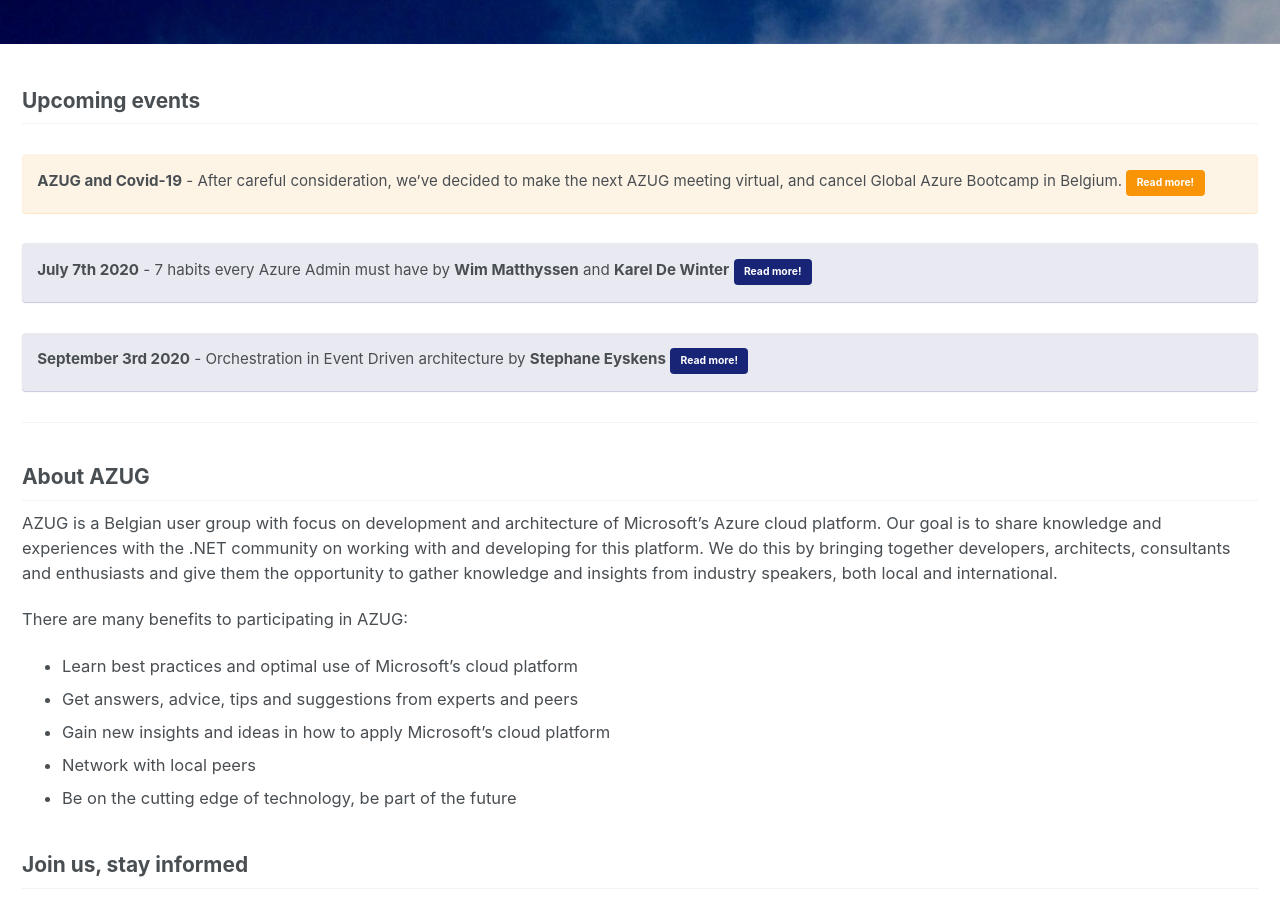
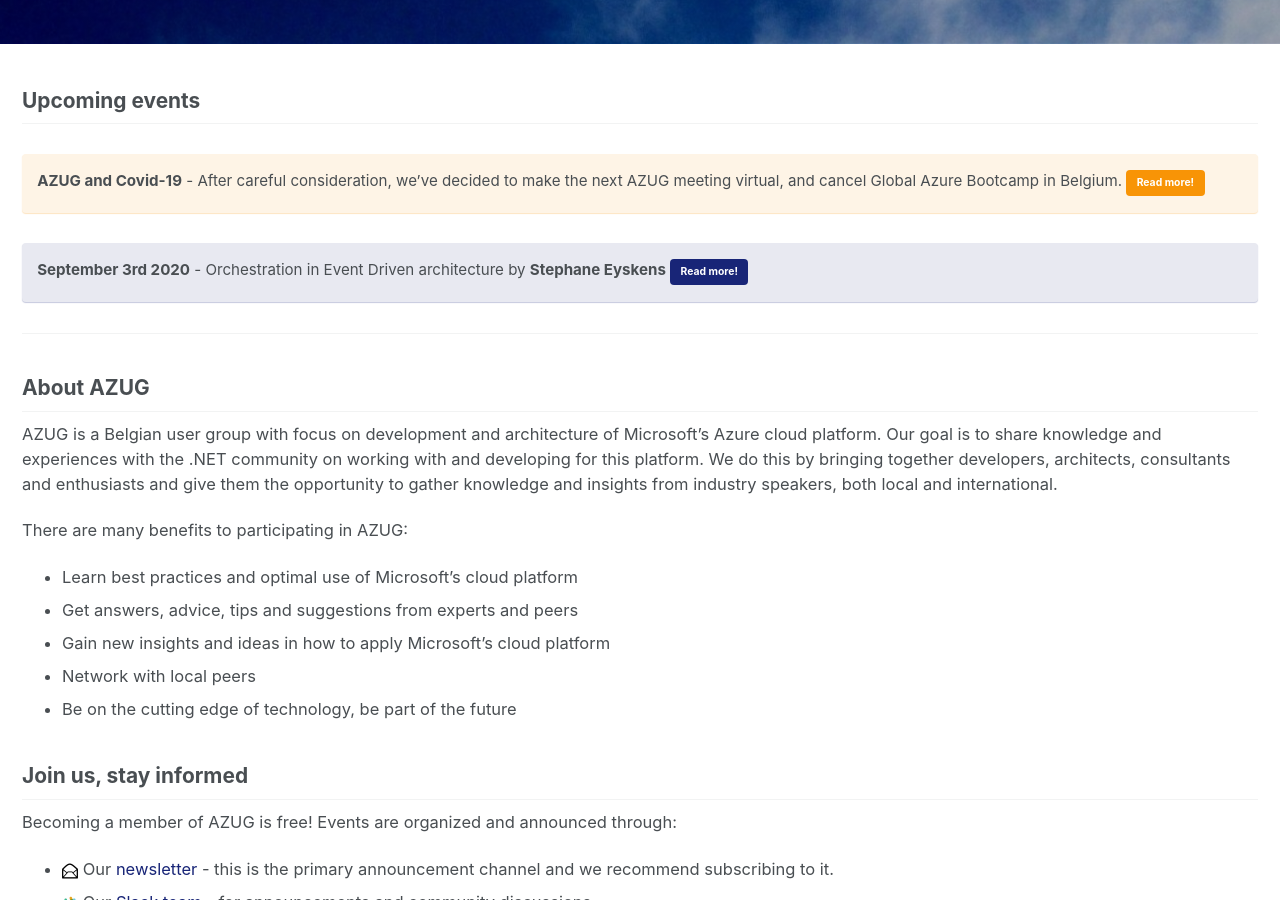
Before and after one commit to AzugBe/azugbe.github.io, a Jekyll site: the page built from index.md, in a window 1280 px wide and 900 px high, scrolled down 515 px. Built offline with Jekyll 4.4.1, drawn with Linux system fonts in a browser that asks for light colours; our own code applies the rules of GitHub Pages for plain Markdown files; comment, search, counter and statistics services are not loaded.

```diff
--- a/index.md
+++ b/index.md
@@ -16,9 +16,6 @@ excerpt: "The Belgium Azure User Group focuses on knowledge sharing and networki
 
 **AZUG and Covid-19** - After careful consideration, we've decided to make the next AZUG meeting virtual, and cancel Global Azure Bootcamp in Belgium. [Read more!](https://www.azug.be/events/2020/03/13/azug-and-covid-19){: .btn .btn--warning}
 {: .notice--warning}
-
-**July 7th 2020** - 7 habits every Azure Admin must have by **Wim Matthyssen** and **Karel De Winter** [Read more!](https://www.azug.be/events/2020/07/07/7-habits-every-azure-admin-must-have){: .btn .btn--info}
-{: .notice--info}
 
 **September 3rd 2020** - Orchestration in Event Driven architecture by **Stephane Eyskens** [Read more!](https://www.azug.be/events/2020/09/03/orchestration-in-event-driven-architecture){: .btn .btn--info}
 {: .notice--info}
```
Also changed, not shown: _pages/live.md (+3 -3 lines).
